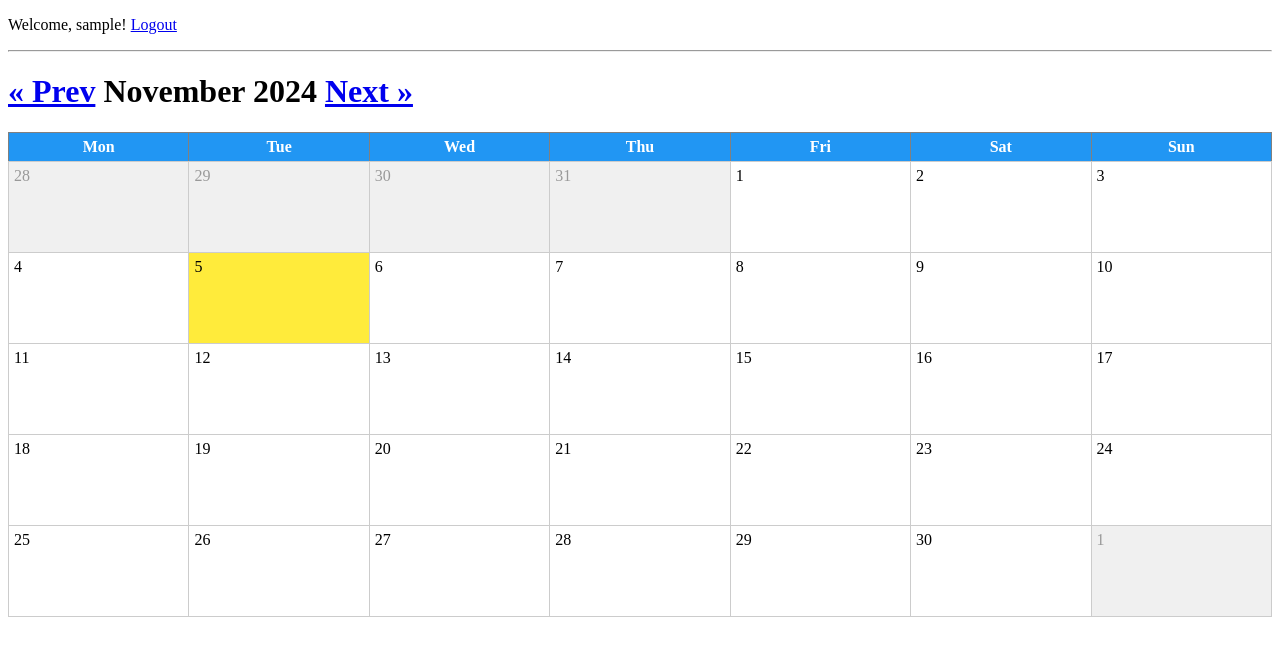
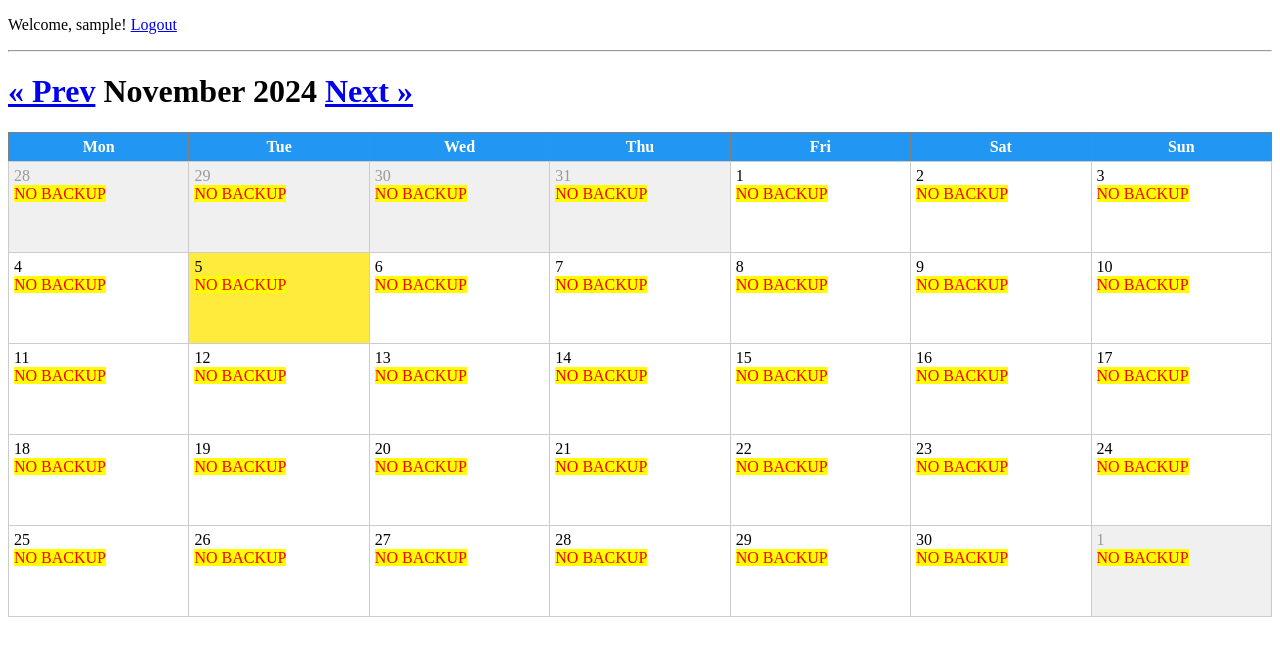
Before and after one commit to kpstsp/keeppinsafe, a Django app: page / in a window 1280 px wide. Shown: the top 656 px of the page. Run offline with Django 5.2, Linux system fonts and the light colour scheme; the visitor is signed in with stand-in values (Sample User, id 1).

Commit message:
added alert if backups is missed

```diff
--- a/backup_monitor/monitor/templates/monitor/calendar.html
+++ b/backup_monitor/monitor/templates/monitor/calendar.html
@@ -29,7 +29,14 @@
                                 {% if info.has_www %}
                                     <span class="www">w</span>
                                 {% endif %}
+                                {% if not info.has_db %}
+                                    {% if not info.has_www %}
+
+                                    <span class="alert"> NO BACKUP </span>
+                                {% endif %}
+                                {% endif %}
                             {% endwith %}
+
                         {% endif %}
                     {% endwith %}
                 </td>
@@ -44,6 +51,10 @@
     }
     .www {
         color: green;
+    }
+    .alert {
+        color: red;
+        background-color: yellow;
     }
     .other-month {
         background-color: #f0f0f0;
```
